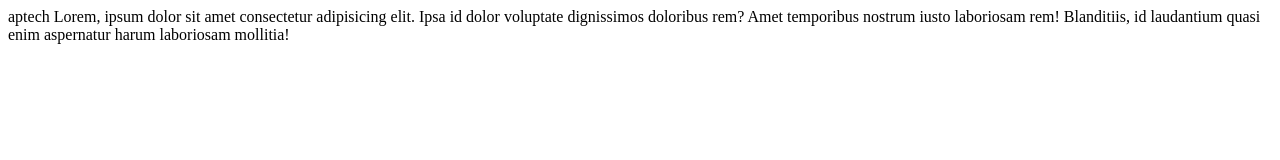
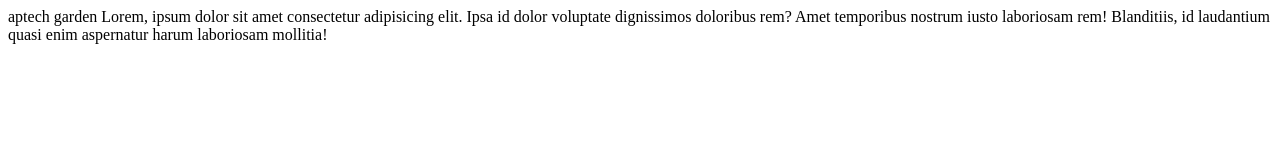
Before and after one commit to deenapapalia/project, a plain HTML site: page index.html in a window 1280 px wide. Drawn offline with Linux system fonts and the light colour scheme.

Commit message:
Update index.html

```diff
--- a/index.html
+++ b/index.html
@@ -6,7 +6,7 @@
     <title>Document</title>
 </head>
 <body>
-    aptech
+    aptech garden
     Lorem, ipsum dolor sit amet consectetur adipisicing elit. Ipsa id dolor voluptate dignissimos doloribus rem? Amet temporibus nostrum iusto laboriosam rem! Blanditiis,
      id laudantium quasi enim aspernatur harum laboriosam mollitia!
 </body>
```
